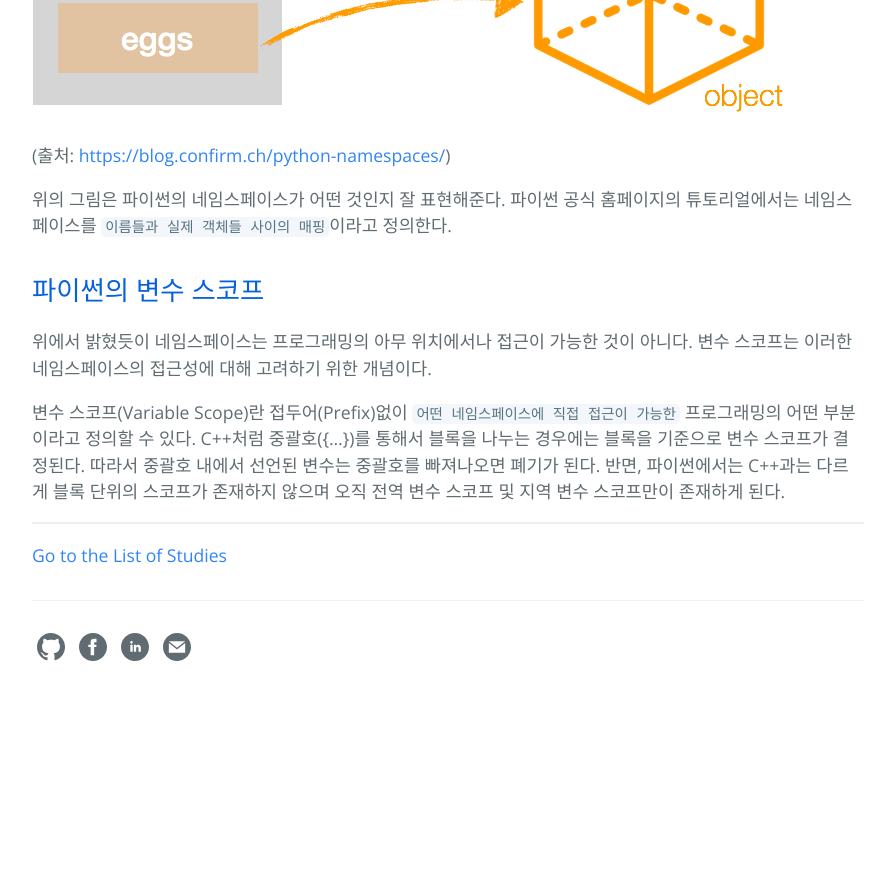
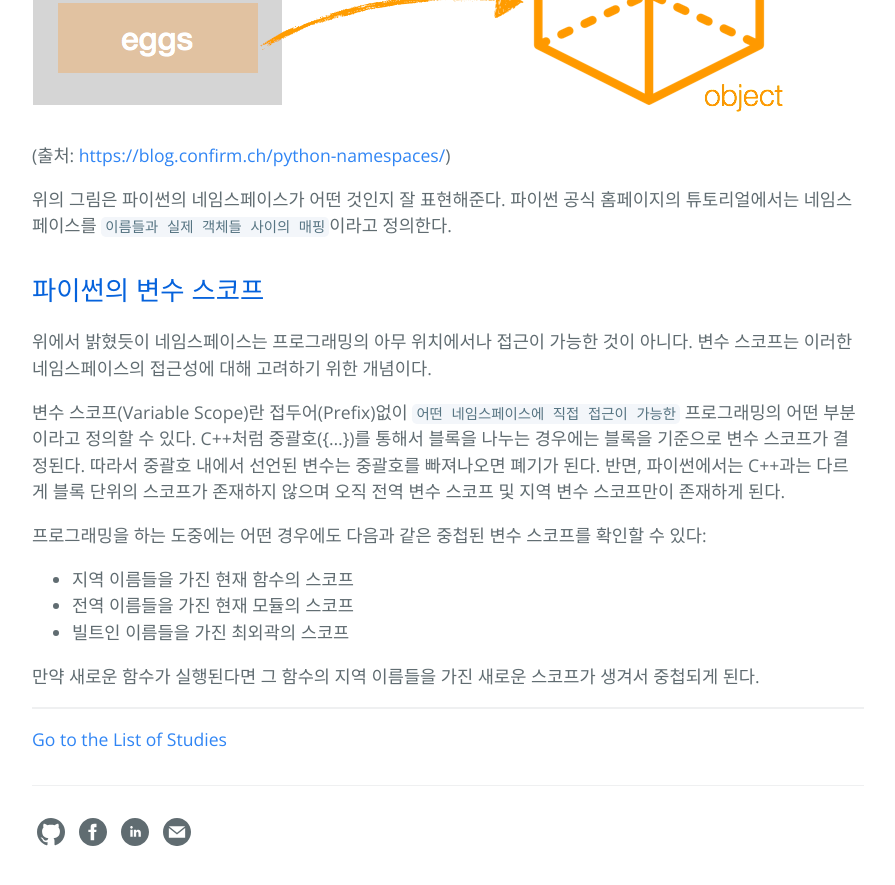
Before and after one commit to hcnoh/hcnoh.github.io, a Jekyll site: the page built from _posts/2019-01-30-python-namespace.md, in a window 1280 px wide and 900 px high, scrolled down 2444 px. Shown: the top 885 px of the window, without its empty margins (192-1087 px from the left). Built offline with Jekyll 4.4.1, drawn with Linux system fonts in a browser that asks for light colours; comment, search, counter and statistics services are not loaded; before the commit the page ends 3159 px from its top, so only the background shows below that.

Commit message:
Update 2019-01-30-python-namespace.md

```diff
--- a/_posts/2019-01-30-python-namespace.md
+++ b/_posts/2019-01-30-python-namespace.md
@@ -68,3 +68,10 @@ if __name__ == '__main__':
 위에서 밝혔듯이 네임스페이스는 프로그래밍의 아무 위치에서나 접근이 가능한 것이 아니다. 변수 스코프는 이러한 네임스페이스의 접근성에 대해 고려하기 위한 개념이다.
 
 변수 스코프(Variable Scope)란 접두어(Prefix)없이 `어떤 네임스페이스에 직접 접근이 가능한` 프로그래밍의 어떤 부분이라고 정의할 수 있다. C++처럼 중괄호(\{...\})를 통해서 블록을 나누는 경우에는 블록을 기준으로 변수 스코프가 결정된다. 따라서 중괄호 내에서 선언된 변수는 중괄호를 빠져나오면 폐기가 된다. 반면, 파이썬에서는 C++과는 다르게 블록 단위의 스코프가 존재하지 않으며 오직 전역 변수 스코프 및 지역 변수 스코프만이 존재하게 된다.
+
+프로그래밍을 하는 도중에는 어떤 경우에도 다음과 같은 중첩된 변수 스코프를 확인할 수 있다:
+- 지역 이름들을 가진 현재 함수의 스코프
+- 전역 이름들을 가진 현재 모듈의 스코프
+- 빌트인 이름들을 가진 최외곽의 스코프
+
+만약 새로운 함수가 실행된다면 그 함수의 지역 이름들을 가진 새로운 스코프가 생겨서 중첩되게 된다.
```
